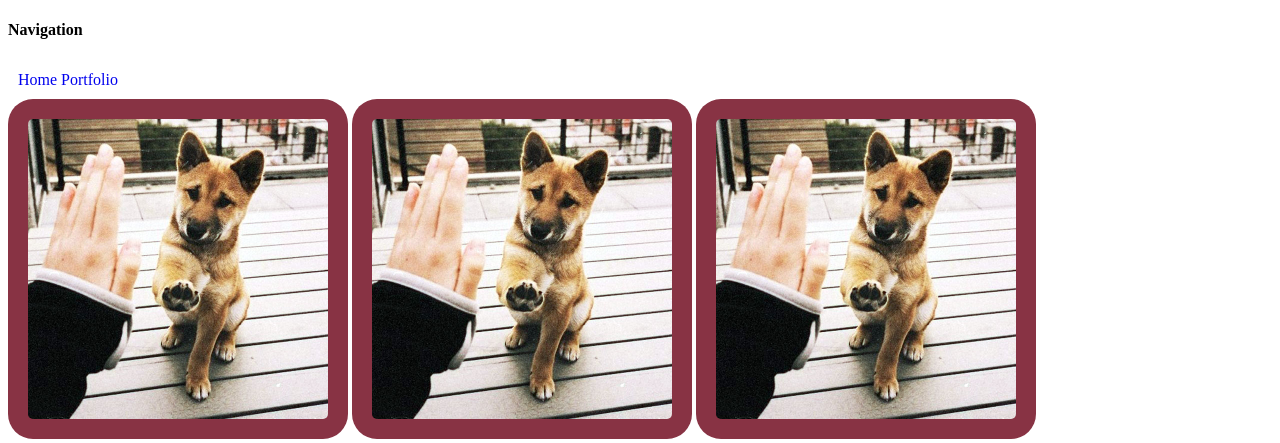
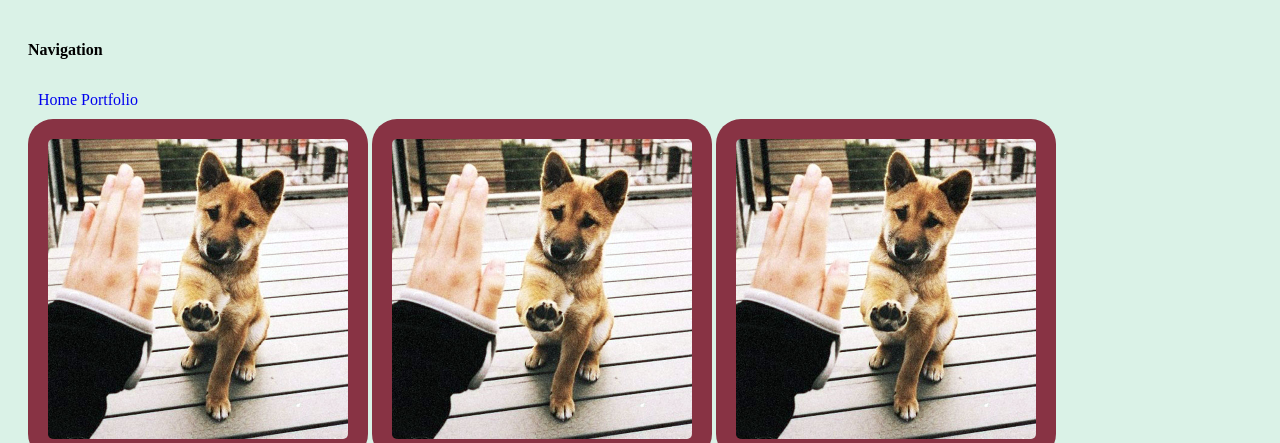
Before and after one commit to hgrassan/portfolio, a plain HTML site: page index.html in a window 1280 px wide. Shown: the top 443 px of the page. Drawn offline with Linux system fonts and the light colour scheme.

Commit message:
padded page and changed background colour

```diff
--- a/CSS/index.css
+++ b/CSS/index.css
@@ -28,3 +28,11 @@ h1 {
     margin: 0 auto;
     padding: 10px;
 }
+
+.pagepad {
+	padding: 20px;
+}
+
+body {
+	background-color: #daf2e7;
+}
--- a/index.html
+++ b/index.html
@@ -1,5 +1,5 @@
 <!DOCTYPE html>
-<html>
+<html class="pagepad">
 	<head>
 		<title>Hana Grassan: Portfolio</title>
 		<link rel="stylesheet" type="text/css" href="CSS/index.css">
```
Also changed, not shown: portfolio.html (+1 -1 lines).
